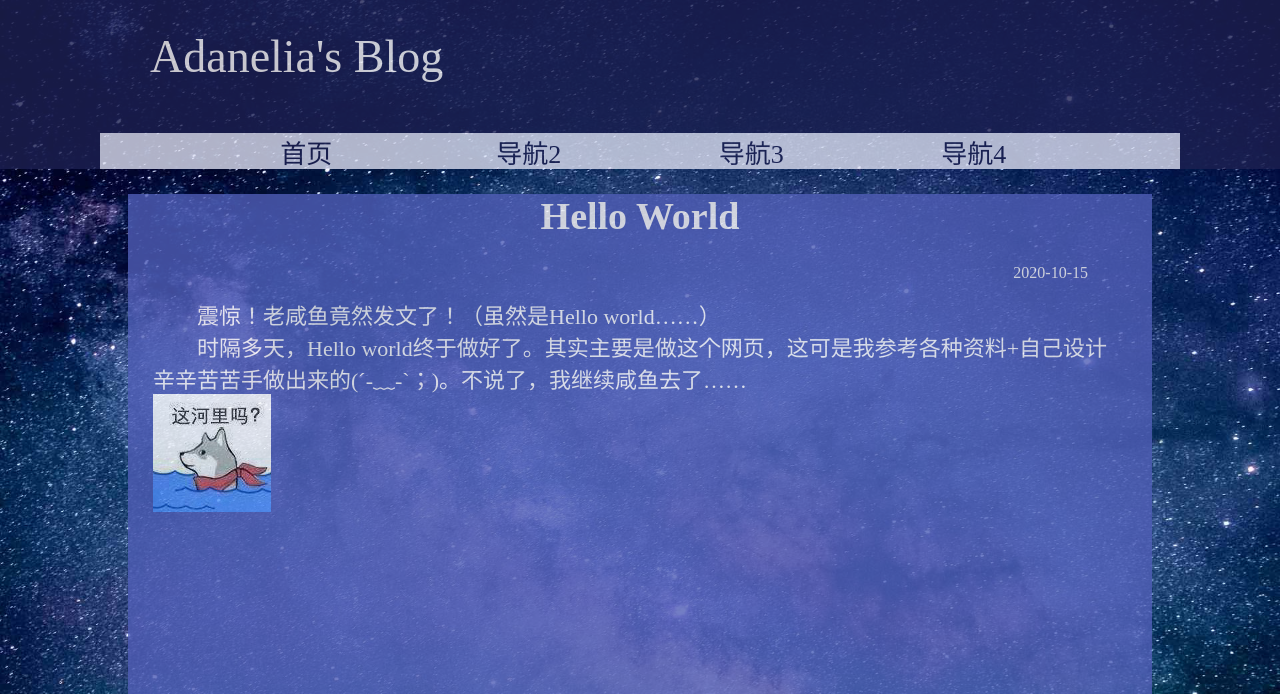
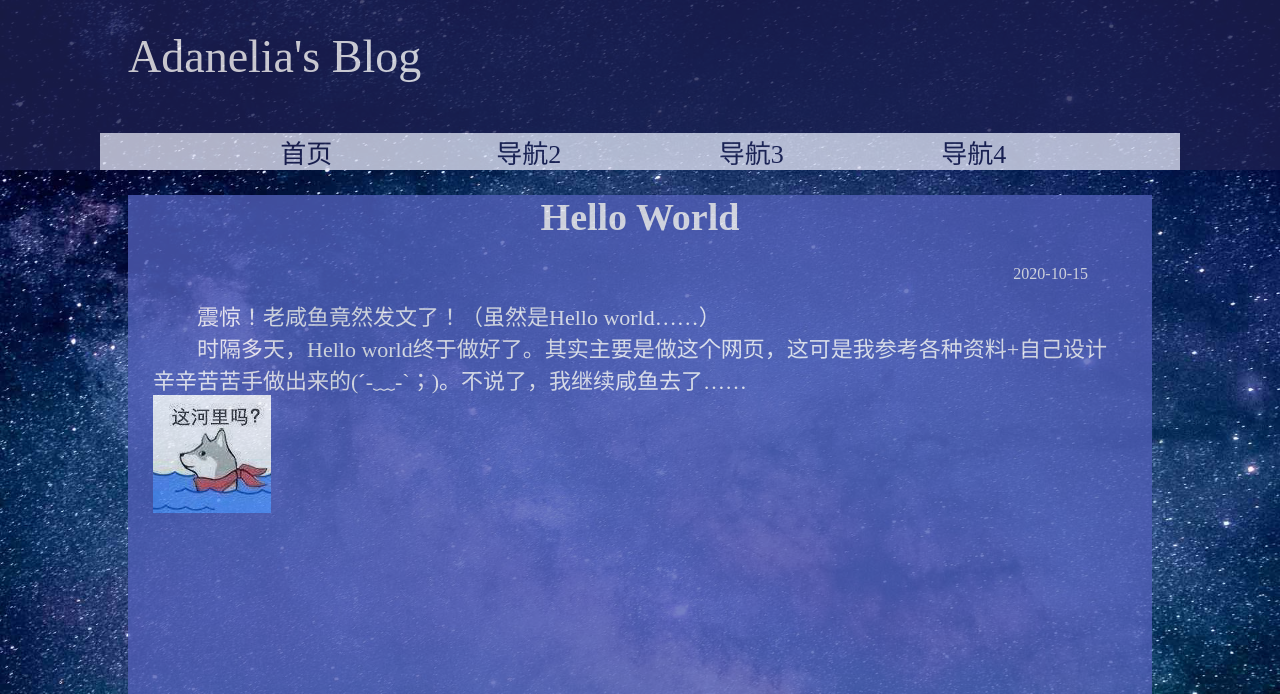
Before and after one commit to Knight-of-night/Knight-of-night.github.io, a PHP site: page /articles/1001.html in a window 1280 px wide. Shown: the top 694 px of the page. Run offline with PHP 8.4, Linux system fonts and the light colour scheme.

Commit message:
Update style.css

```diff
--- a/articles/assets/style.css
+++ b/articles/assets/style.css
@@ -20,13 +20,13 @@ body{
 .head {
 	text-align: left;
 	font-size: 46px;
-	margin: 0 250px 0 150px;
+	width:80%;
 	color: #f9f7f7;
 }
 .nav {
 	margin: 50px 100px 0 100px;
 	background-color: #dddff1;
-	height: 36px;
+	min-height: 36px;
 	color: #1d2152;
 }
 .nav>div {
```
